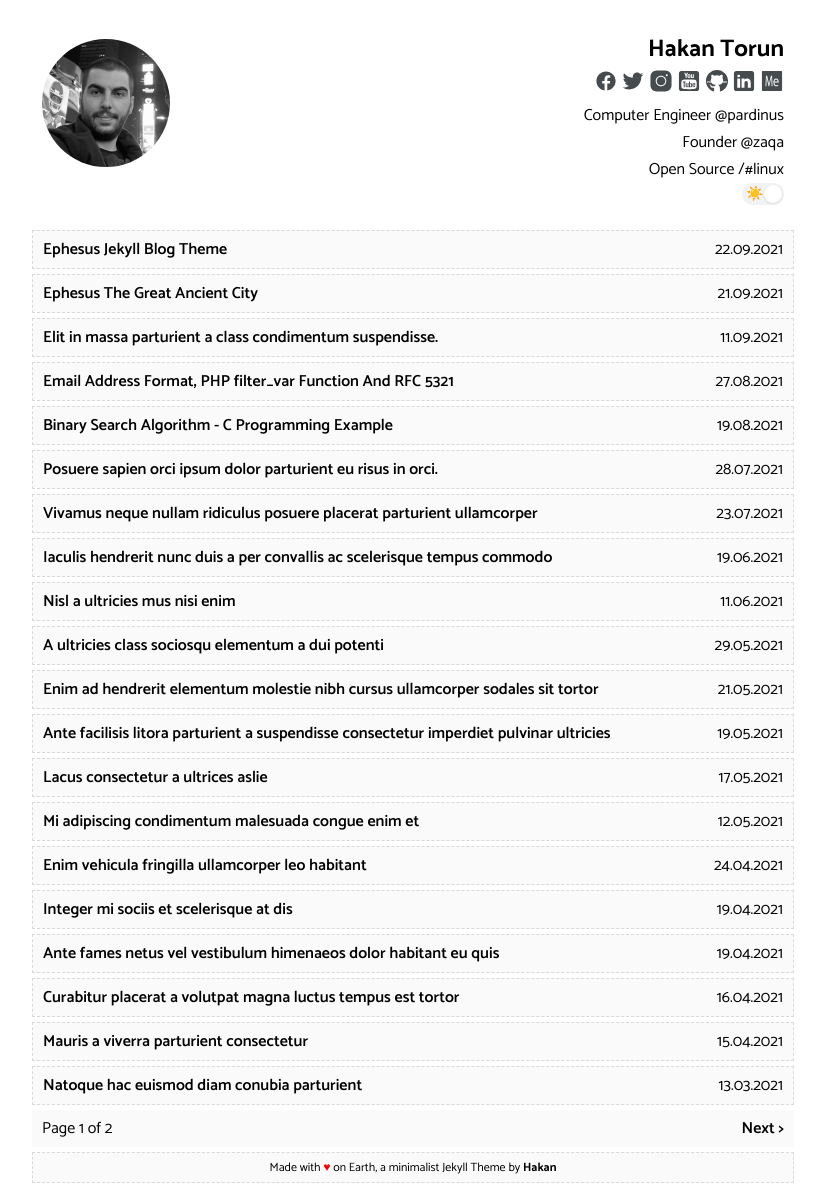
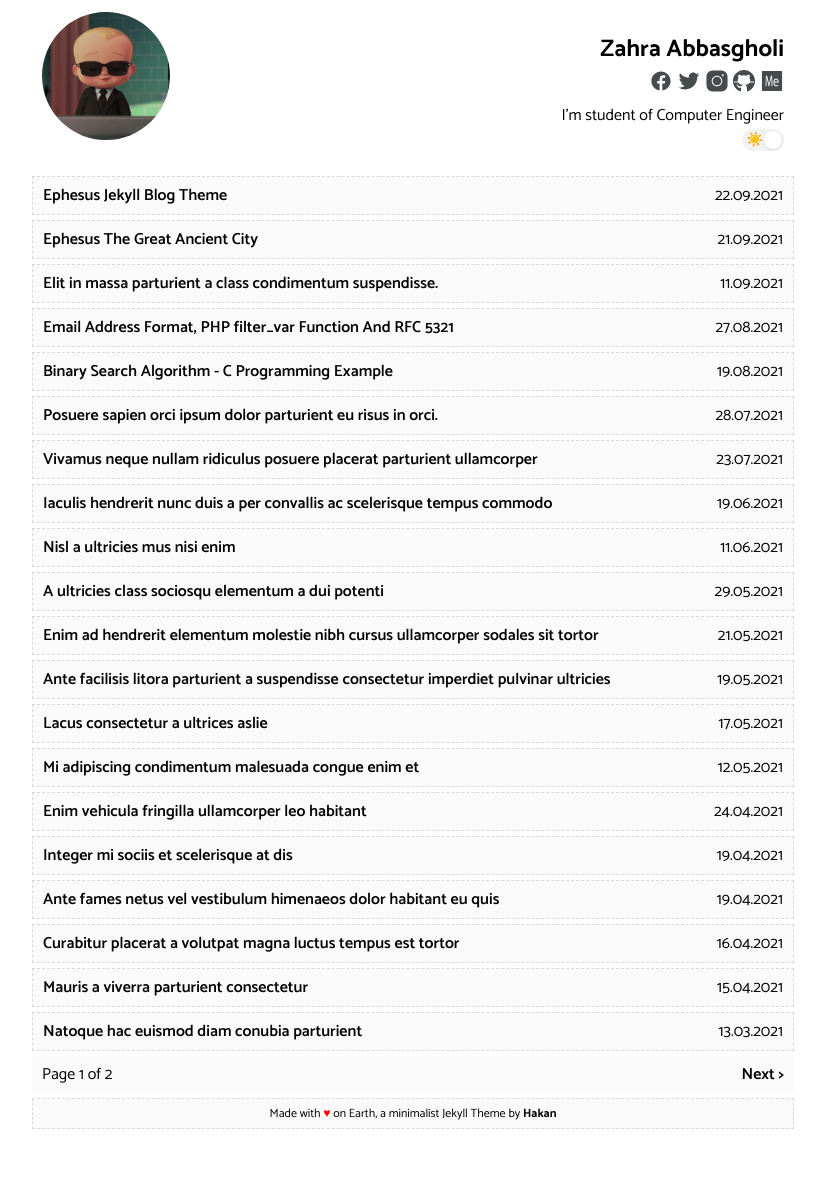
Before and after one commit to ZahraAbbasgholi/labexam, a Jekyll site: the page built from index.html, in a window 1280 px wide. Shown: the whole page, without its empty margins (227-1052 px from the left). Built offline with Jekyll 4.4.1, drawn with Linux system fonts in a browser that asks for light colours; the list of posts is cut into pages by our own code; after the commit the page ends 1134 px from its top, so only the background shows below that.

Commit message:
update site

```diff
--- a/_config.yml
+++ b/_config.yml
@@ -1,33 +1,33 @@
 # Site settings
-site: Ephesus
-title: Ephesus - Minimalist Jekyll Theme
-keywords: ephesus, blog
-description: >-
-  Ephesus - Minimalist Jekyll Theme
+site: Zahra Abbasgholi
+title: Zahra Abbasgholi
+# keywords: ephesus, blog
+# description: >-
+#   Ephesus - Minimalist Jekyll Theme
 lang: en-US
-timezone:  Europe/Istanbul
-repo: https://github.com/onepase/Ephesus # site repo [optional]
+timezone:  Asia/Tehran
+repo: https://zahraabbasgholi.github.io/labexam # site repo [optional]
 google_verify:      XXX # Put your Google Verification here
 google_analytics:   UA-XXXXXXXX-00 # Put your Google Analytics code
 discus-identifier:  XXX
 
 # Author settings
 author:
-  name: Hakan Torun
-  bio: Computer Engineer @pardinus <br> Founder @zaqa <br> Open Source /#linux
+  name: Zahra Abbasgholi
+  bio: I'm student of Computer Engineer
   picture: assets/images/profile.jpg
-  github: onepase # github username
+  github: https://github.com/ZahraAbbasgholi # github username
   twitter: onepase # twitter username
   facebook: onepase # facebook username
   instagram: onepase # instagram username
-  youtube: https://www.youtube.com/channel/UCMmAto-wxBootXN91AzBiDg # youtube username
-  linkedin: hakantorun # linkedin username
-  email: your-email@email.com # email adress
+  # youtube: https://www.youtube.com/channel/UCMmAto-wxBootXN91AzBiDg # youtube username
+  # linkedin: hakantorun # linkedin username
+  email: z.abbasgholi10@email.com # email adress
 
 
 # URL settings
-url: "http://127.0.0.1:4000" # Domain Name of host. [username].github.io for github pages
-permalink: pretty
+url: "https://zahraabbasgholi.github.io" # Domain Name of host. [username].github.io for github pages
+permalink: labexam
 
 markdown: kramdown
 kramdown:
```
Also changed, not shown: assets/images/profile.jpg.
